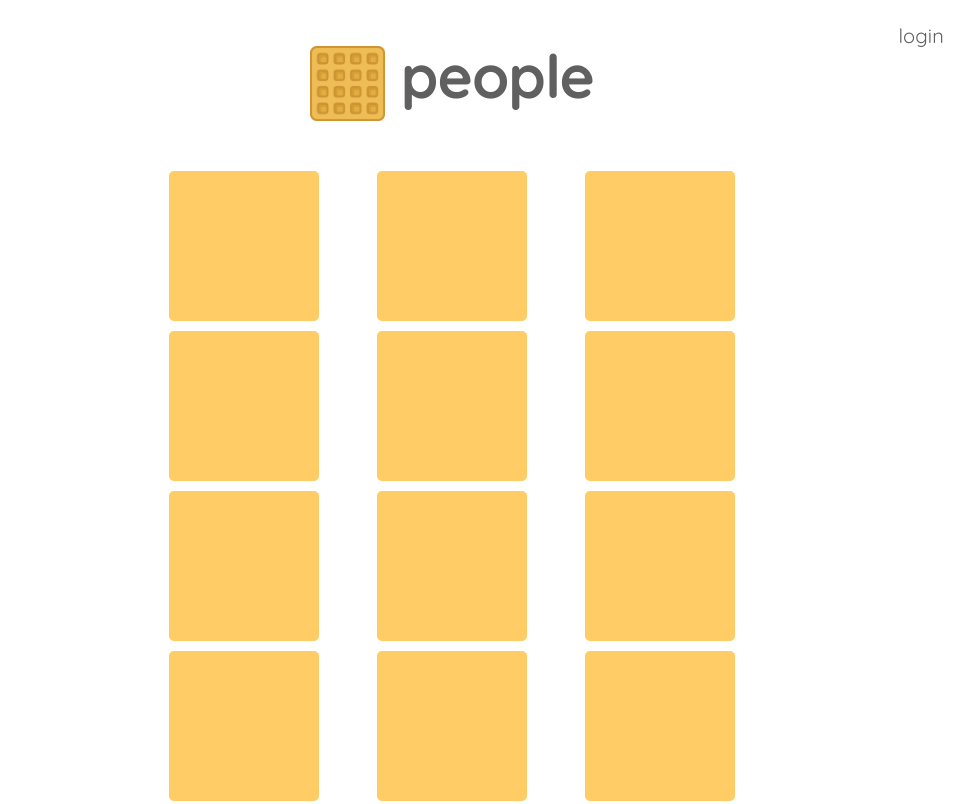
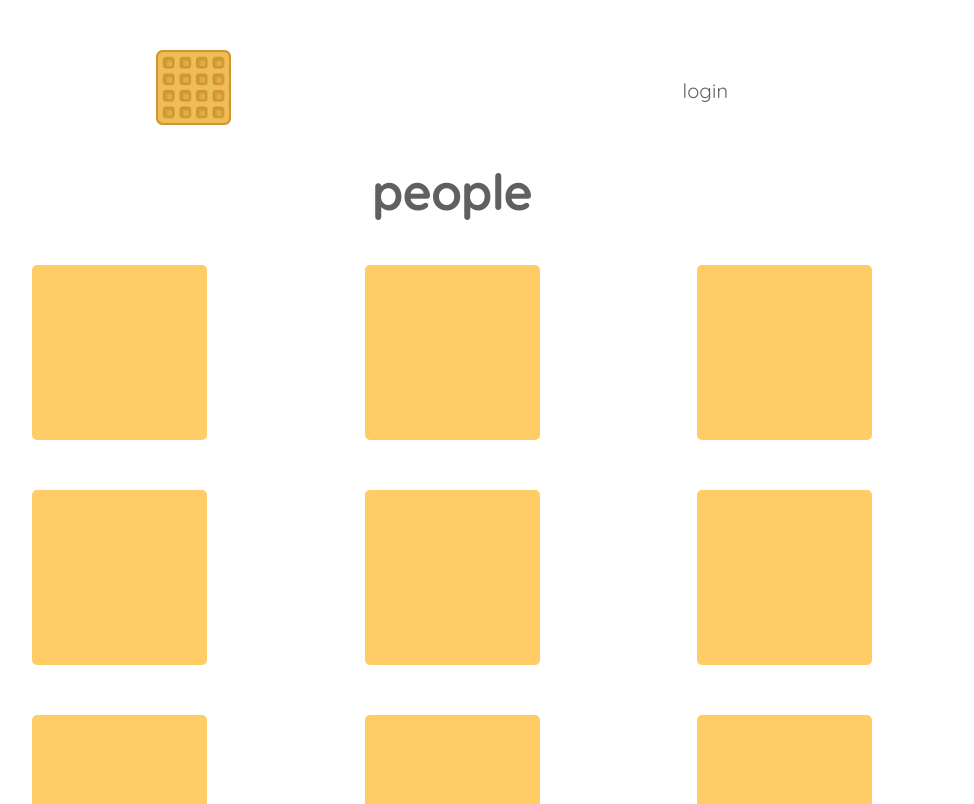
Before and after one commit to chalkworks/waffle, a plain HTML site: page community.html in a window 1280 px wide. Shown: the top 804 px of the page, without its empty margins (188-1162 px from the left). Drawn offline with nearby package versions, Linux system fonts and the light colour scheme.

Commit message:
fix spacing between rows

```diff
--- a/community.html
+++ b/community.html
@@ -15,7 +15,6 @@
   <!-- Styles -->
   <link rel="stylesheet" type="text/css" href="./css/lib/wing.min.css" />
   <link rel="stylesheet" type="text/css" href="./css/styles.css" />
-  <link rel="stylesheet" type="text/css" href="./css/home.css" />
   <link rel="stylesheet" type="text/css" href="./css/community.css" />
   <script
   src="https://code.jquery.com/jquery-3.2.1.slim.min.js"
@@ -25,13 +24,14 @@
 
 </head>
 <body>
-  <div class="nav right">
+  <div class="nav">
+    <a href="./"><img src="./img/logo.png" alt="Waffle Logo" id="logo"></a>
     <a href="./login.html" class="nav-item">login</a>
   </div>
 
   <div class="container">
-    <div class="people center text-center">
-      <a href="./"><h1><img src="./img/logo.png" alt="Waffle Logo"> people</h1></a>
+    <div class="row text-center">
+      <div class="col"><h1>people</h1></div>
     </div>
     <div class="community">
       <div class="row">
--- a/css/community.css
+++ b/css/community.css
@@ -1,11 +1,19 @@
-.community {
-	max-width: 600px;
-	margin: 0 auto;
+.container {
+	margin-top: 10%;
+	min-width: 800px;
+}
+
+.nav {
+	top: 5%;
+}
+
+.community .row {
+	margin-bottom: 50px;
 }
 
 .profile {
-	width: 150px;
-	height: 150px;
+	width: 175px;
+	height: 175px;
 	margin: auto;
 	border-radius: 5px;
 	background-color: #ffcc66;
@@ -15,3 +23,9 @@
 .profile:hover {
 	box-shadow: 0 0 20px rgba(33,33,33,.2);
 }
+
+@media screen and (max-width:400px) {
+  .nav {
+    top: 1%;
+  }
+}
--- a/css/home.css
+++ b/css/home.css
@@ -8,8 +8,6 @@ a h1 {
 }
 
 a img {
-  height: 75px;
-  width: 75px;
   vertical-align: middle;
 }
 
@@ -21,6 +19,10 @@ p {
   margin-top: 0;
 }
 
+.nav {
+  justify-content: flex-end;
+}
+
 #video {
   width: 510px;
   height: 265px;
@@ -30,15 +32,6 @@ p {
 @media screen and (max-width:400px) {
   .container {
     margin-top: 10%;
-  }
-
-  .nav {
-    top: 1%;
-  }
-
-  a img {
-    height: 50px;
-    width: 50px;
   }
 
   a h1 {
--- a/css/styles.css
+++ b/css/styles.css
@@ -26,6 +26,7 @@ button:hover {
   left: 0;
   right: 0;
   margin: auto;
+  justify-content: space-around;
 }
 
 .nav-item {
@@ -34,3 +35,19 @@ button:hover {
   font-size: 20px;
   text-decoration: none;
 }
+
+#logo {
+  height: 75px;
+  width: 75px;
+}
+
+@media screen and (max-width:400px) {
+  .nav {
+    top: 1%;
+  }
+
+  #logo {
+    height: 50px;
+    width: 50px;
+  }
+}
```
Also changed, not shown: index.html (+2 -2 lines).
